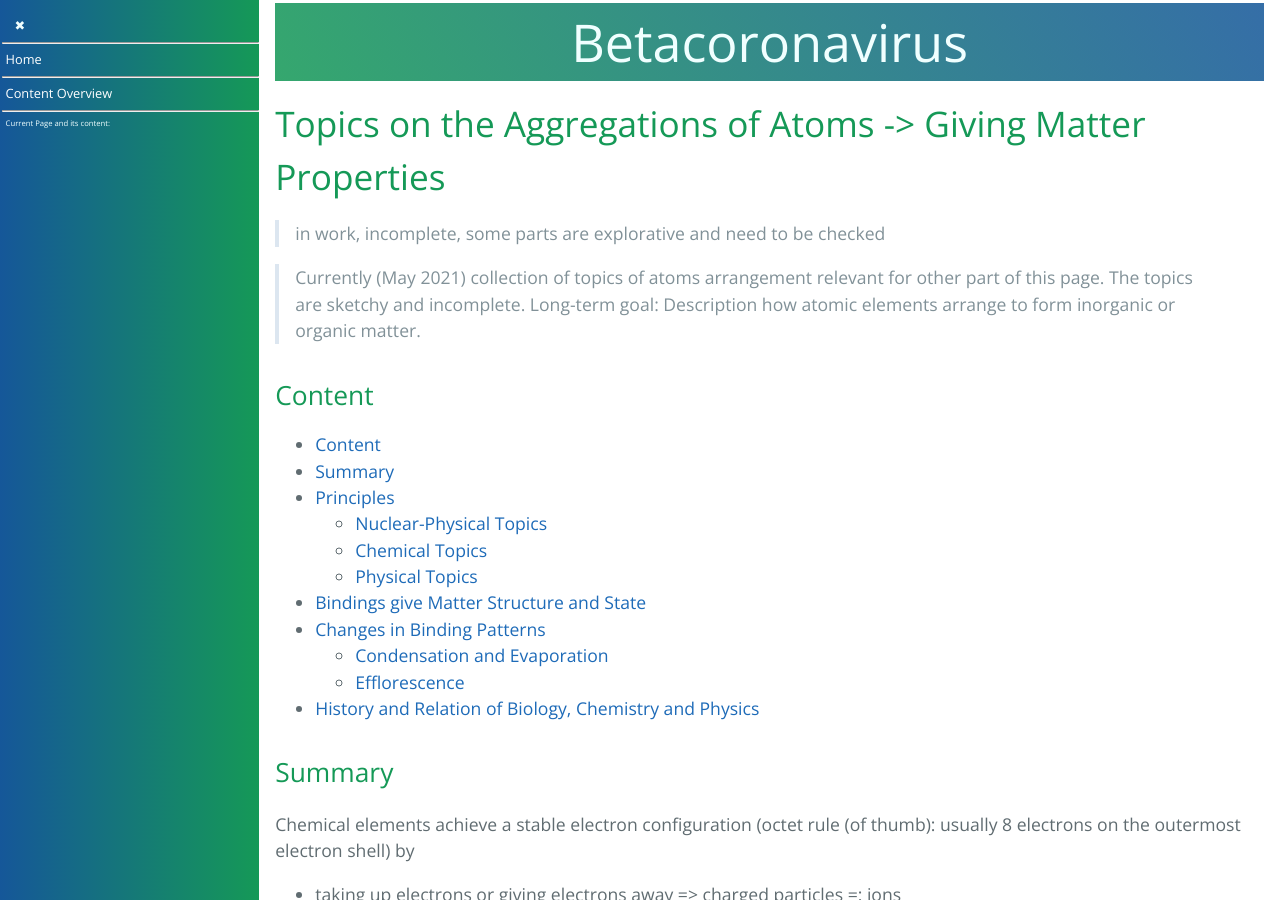
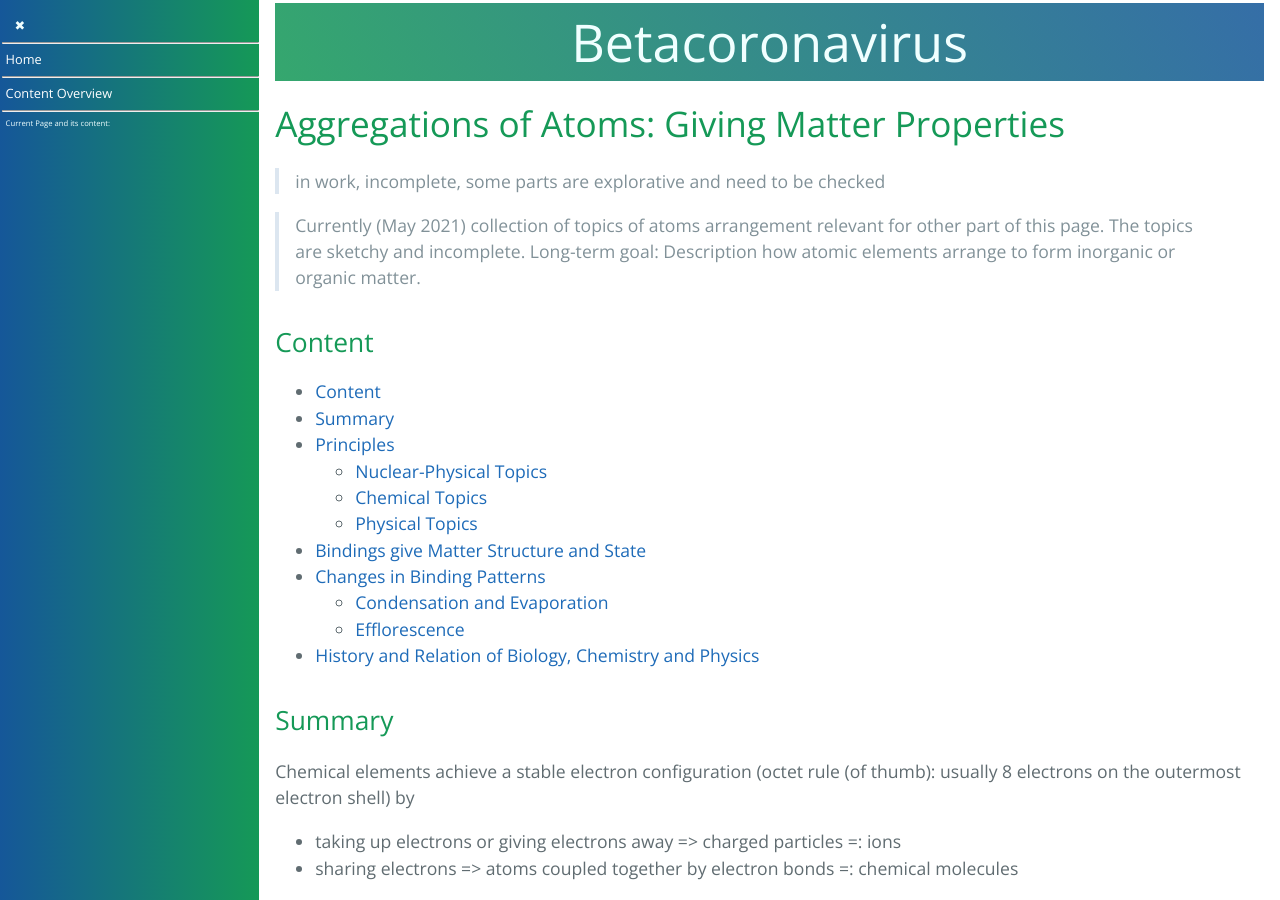
Before and after one commit to forestgrape/coronavirus, a Jekyll site: the page built from 9_physics/aggregations_of_atoms.md, in a window 1280 px wide and 900 px high. Built offline with Jekyll 4.4.1, drawn with Linux system fonts in a browser that asks for light colours; our own code applies the rules of GitHub Pages for plain Markdown files.

Commit message:
Update aggregations_of_atoms.md

```diff
--- a/9_physics/aggregations_of_atoms.md
+++ b/9_physics/aggregations_of_atoms.md
@@ -1,5 +1,5 @@
 
-# Topics on the Aggregations of Atoms -> Giving Matter Properties
+# Aggregations of Atoms: Giving Matter Properties
 
 > in work, incomplete, some parts are explorative and need to be checked
 
```
